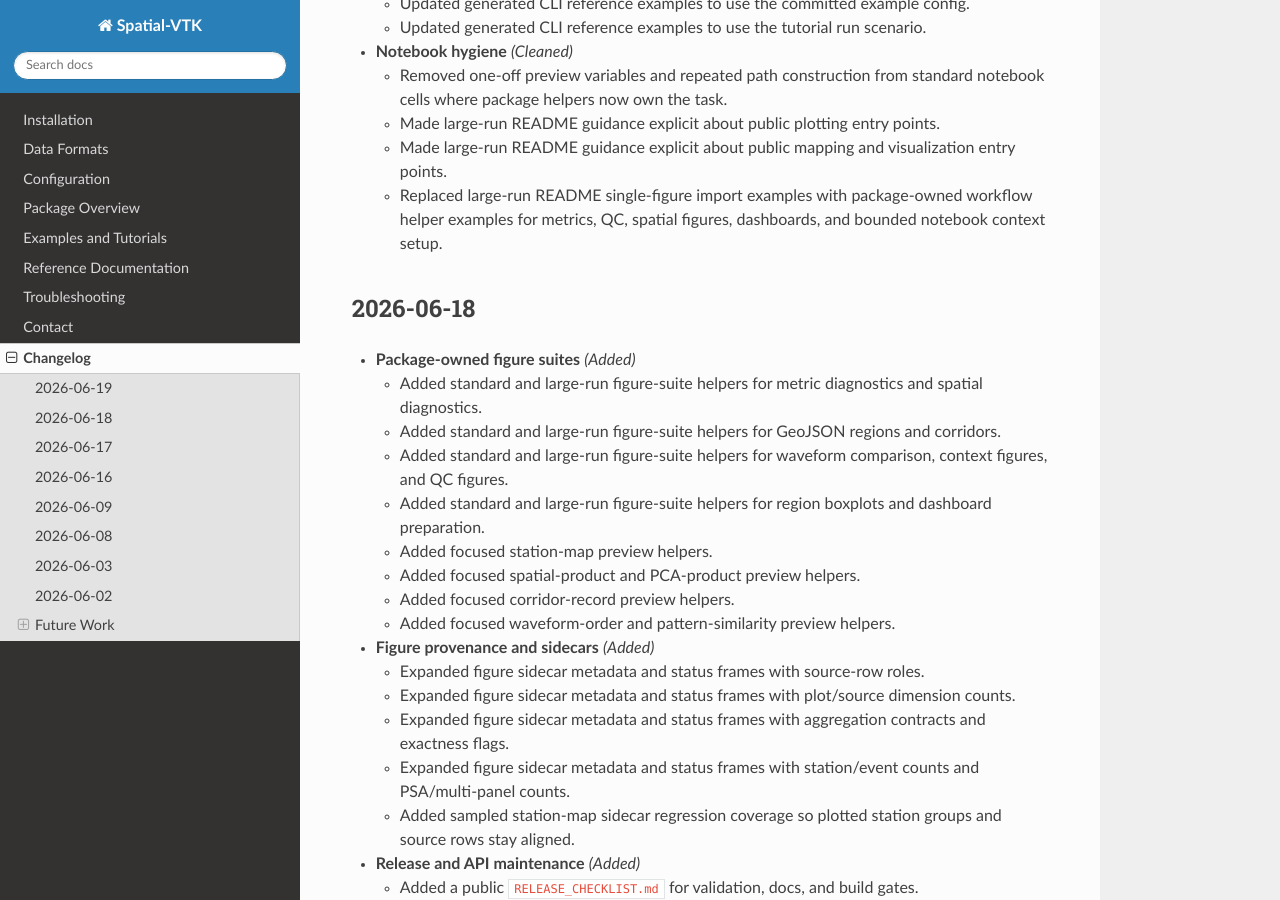
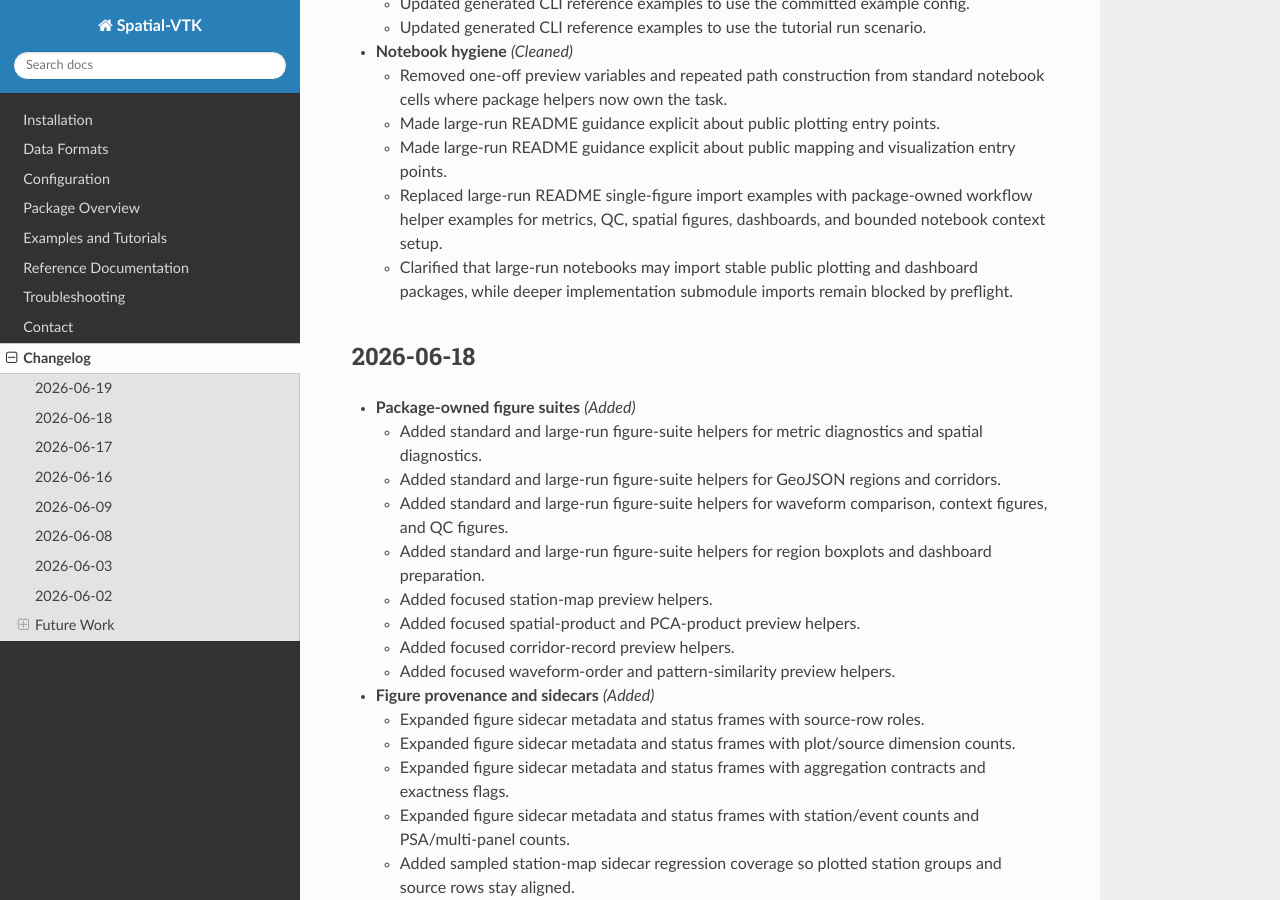
Before and after one commit to bcbirkel/spatial-vtk, a Sphinx documentation site: the page built from docs/changelog.rst, in a window 1280 px wide and 900 px high, scrolled down 3375 px. Built offline with Sphinx 7.4.7 and the Read the Docs theme 3.1.0, drawn with Linux system fonts in a browser that asks for light colours.

Commit message:
Clarify large-run public import guidance

```diff
--- a/docs/changelog.rst
+++ b/docs/changelog.rst
@@ -181,6 +181,9 @@ Changelog
   - Replaced large-run README single-figure import examples with package-owned
     workflow helper examples for metrics, QC, spatial figures, dashboards, and
     bounded notebook context setup.
+  - Clarified that large-run notebooks may import stable public plotting and
+    dashboard packages, while deeper implementation submodule imports remain
+    blocked by preflight.
 
 2026-06-18
 ----------
```
Also changed, not shown: docs/examples/large_run/README.md (+10 -5 lines), 1 other file.
